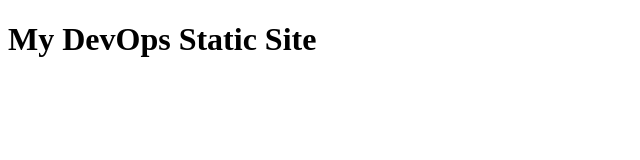
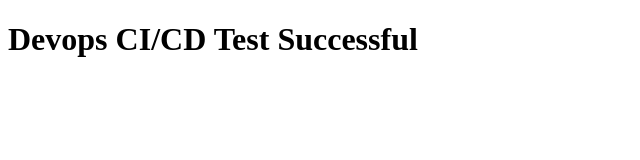
Before and after one commit to Chithra-12/devops-static-site, a plain HTML site: page index.html in a window 1280 px wide. Shown: the whole page, without its empty margins (0-640 px from the left). Drawn offline with Linux system fonts and the light colour scheme.

Commit message:
Update index.html

```diff
--- a/index.html
+++ b/index.html
@@ -4,6 +4,6 @@
     <title>DevOps Static Site</title>
 </head>
 <body>
-    <h1>My DevOps Static Site</h1>
+    <h1>Devops CI/CD Test Successful</h1>
 </body>
 </html>
```
